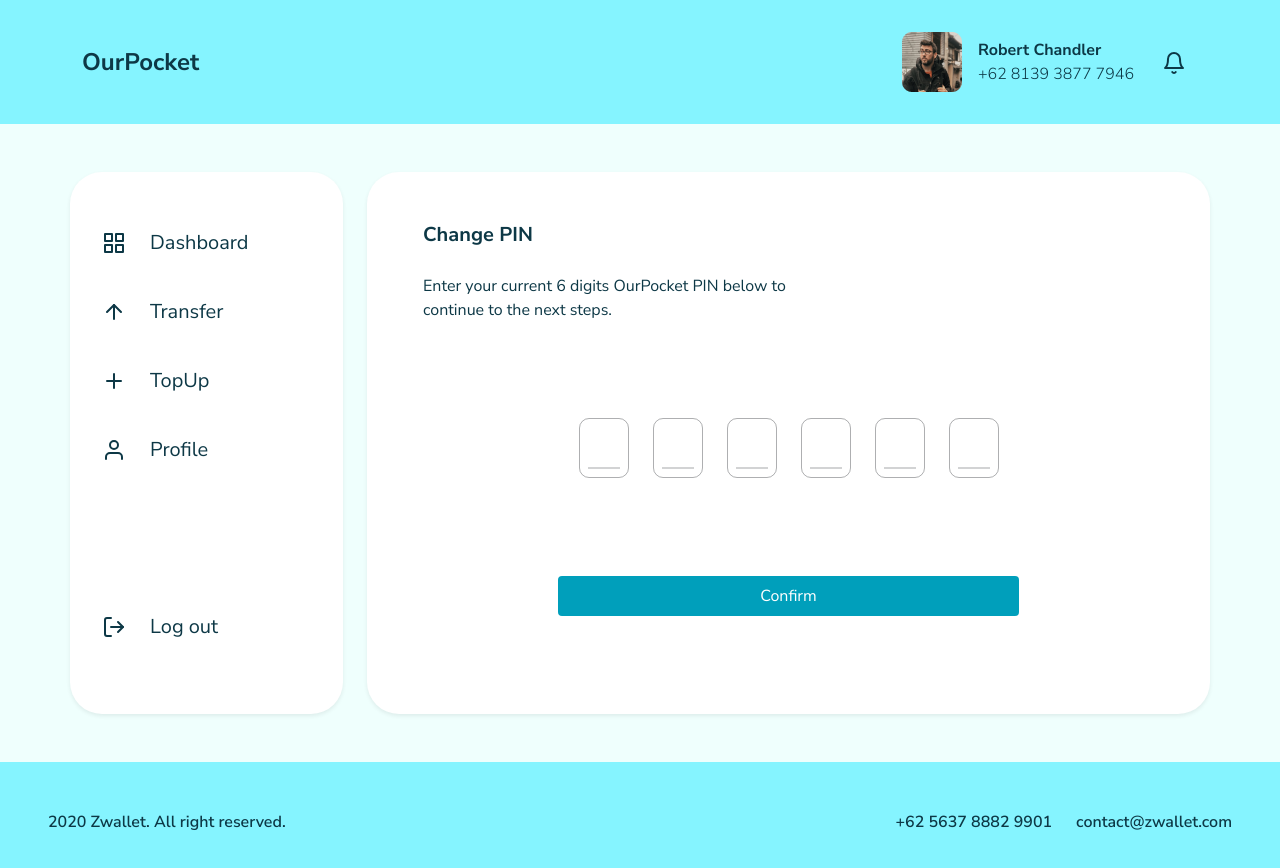
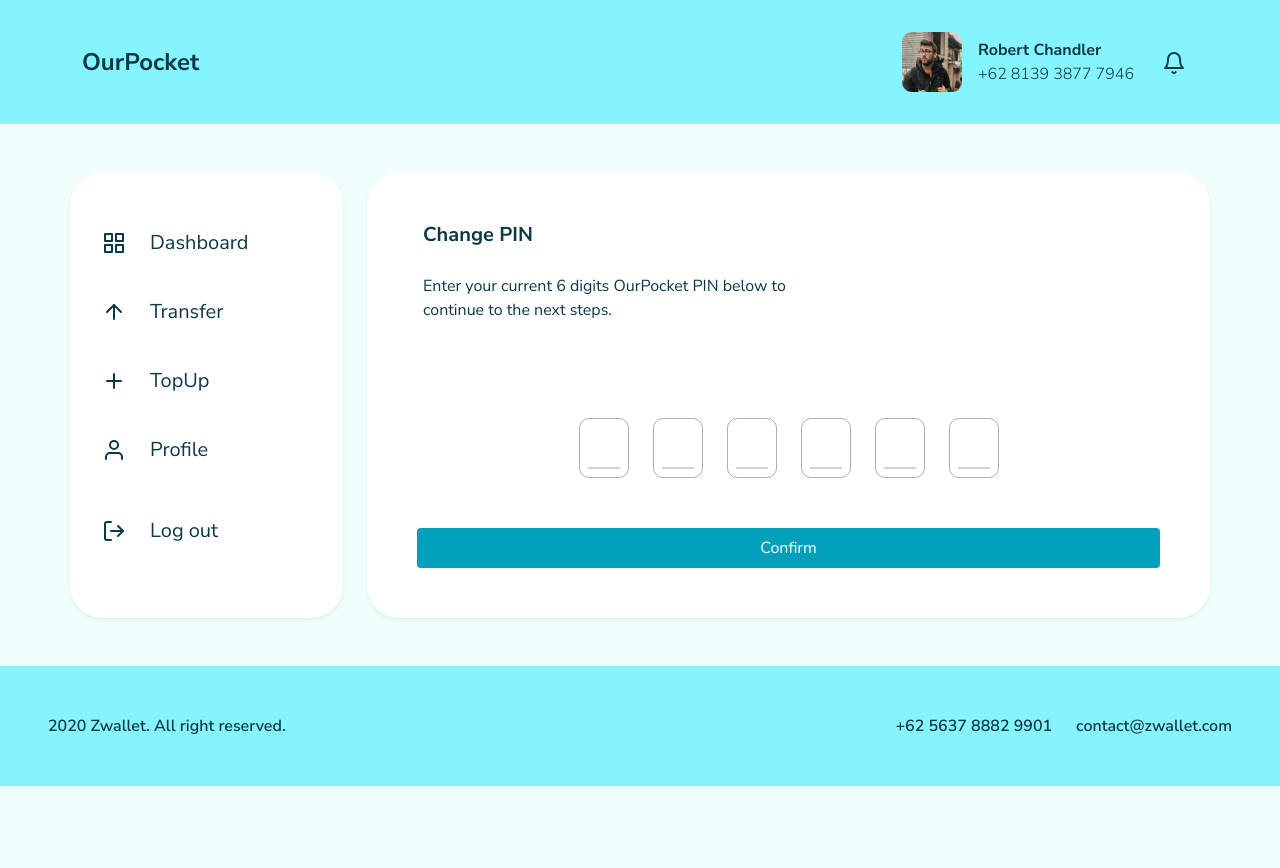
Before and after one commit to afrizalsofyan/fw9-react-ourpocket, a React (Create React App) app: page /home/profile/change-pin in a window 1280 px wide. Shown: the top 868 px of the page. After the commit the page ends 800 px from the top, so only its background shows below. Built offline with nearby package versions, Linux system fonts and the light colour scheme.

Commit message:
fix: update formik form

```diff
--- a/src/pages/dashboard/AddNewPhone.js
+++ b/src/pages/dashboard/AddNewPhone.js
@@ -1,6 +1,6 @@
 import React from "react";
 import { ProfileLayout } from "../../components/ContentLayout";
-import { Link, useNavigate } from "react-router-dom";
+import { useNavigate } from "react-router-dom";
 import { FiPhone } from "react-icons/fi";
 import InputField from "../../components/InputField";
 import { Formik } from "formik";
--- a/src/pages/dashboard/ChangeNewPin.js
+++ b/src/pages/dashboard/ChangeNewPin.js
@@ -1,9 +1,84 @@
 import React from 'react'
-import { Link } from 'react-router-dom'
+import { Form } from 'react-bootstrap';
+import { Link, useNavigate } from 'react-router-dom'
+import { ButtonSubmit } from '../../components/ButtonAuth';
 import { ProfileLayout } from '../../components/ContentLayout'
 import { InputPin } from '../../components/InputField'
 
+import * as Yup from 'yup'
+import { Formik } from 'formik';
+
+const changePinSchema = Yup.object().shape({
+  pin: Yup.array().of(
+    Yup.string().matches(/[0-9]{1}/, "Must number value").required('Pin is required'),
+    // Yup.object().shape({
+    //   0:
+    //   2: Yup.string().min(1).max(1).matches(/[0-9]{1}/, "Must number value").required(),
+    //   3: Yup.string().min(1).max(1).matches(/[0-9]{1}/, "Must number value").required(),
+    //   4: Yup.string().min(1).max(1).matches(/[0-9]{1}/, "Must number value").required(),
+    //   5: Yup.string().min(1).max(1).matches(/[0-9]{1}/, "Must number value").required(),
+    // })
+  )
+});
+
+const ChangePinForm = ({errors, handleChange, handleSubmit }) => {
+  return (
+    <Form noValidate onSubmit={handleSubmit} onChange={handleChange}>
+      <div className="d-flex flex-row pin-wrapper gap-2 gap-md-2 gap-lg-4 justify-content-center my-5">
+      <InputPin
+                name={`pin[${0}]`}
+                type="text"
+                // isInvalid={!!errors.pin}
+              />
+              <InputPin
+                name={`pin[${1}]`}
+                type="text"
+                // isInvalid={!!errors.pin}
+              />
+              <InputPin
+                name={`pin[${2}]`}
+                type="text"
+                // isInvalid={!!errors.pin}
+              />
+              <InputPin
+                name={`pin[${3}]`}
+                type="text"
+                // isInvalid={!!errors.pin}
+              />
+              <InputPin
+                name={`pin[${4}]`}
+                type="text"
+                // isInvalid={!!errors.pin}
+              />
+              <InputPin
+                name={`pin[${5}]`}
+                type="text"
+                // isInvalid={!!errors.pin}
+              />
+      </div>
+      <span className="fs-1 py-5">
+        {errors.pin}
+      </span>
+      <ButtonSubmit textButton="Confirm" />
+      {/* <div className="d-grid px-5 mb-5 w-75 mx-auto">
+              <Link
+                to="newPin"
+                className="btn border-0 px-4 py-2 btn-prim-1"
+              >
+                <span>Confirm</span>
+              </Link>
+            </div> */}
+    </Form>
+  );
+};
+
 function ChangeNewPin() {
+  const redirect = useNavigate()
+  const onSubmitPin = (val) => {
+    const finalPin = val.pin.join('')
+    console.log(finalPin)
+    redirect('../../details')
+  }
   return (
     <>
     <ProfileLayout
@@ -11,19 +86,16 @@ function ChangeNewPin() {
       subtitleText="Type your new 6 digits security PIN to use in OurPocket."
       child={
         <>
-          <div className="d-flex flex-row pin-wrapper gap-2 gap-md-2 gap-lg-4 justify-content-center my-5">
-              <InputPin />
-              <InputPin />
-              <InputPin />
-              <InputPin />
-              <InputPin />
-              <InputPin />
-            </div>
-          <div className='d-grid px-5 mb-5 w-75 mx-auto'>
-              <Link to="../../details" className="btn border-0 px-4 py-2 btn-prim-1">
-                  <span>Confirm</span>
-              </Link>
-          </div>
+          <Formik
+              onSubmit={onSubmitPin}
+              initialValues={{
+                pin: [''],
+              }}
+
+              validationSchema={changePinSchema}
+            >
+              {(props) => <ChangePinForm {...props} />}
+            </Formik>
         </>
       }
     />
--- a/src/pages/dashboard/ChangePassword.js
+++ b/src/pages/dashboard/ChangePassword.js
@@ -1,6 +1,6 @@
 import React from "react";
 import { ProfileLayout } from "../../components/ContentLayout";
-import { Link, useNavigate } from "react-router-dom";
+import { useNavigate } from "react-router-dom";
 import { FiEyeOff, FiLock } from "react-icons/fi";
 import InputField from "../../components/InputField";
 import { Form } from "react-bootstrap";
--- a/src/pages/dashboard/ChangePin.js
+++ b/src/pages/dashboard/ChangePin.js
@@ -1,9 +1,83 @@
+import { FieldArray, Formik } from "formik";
 import React from "react";
-import { Link } from "react-router-dom";
+import { Form } from "react-bootstrap";
+import { Link, useNavigate } from "react-router-dom";
 import { ProfileLayout } from "../../components/ContentLayout";
 import { InputPin } from "../../components/InputField";
+import * as Yup from "yup";
+import { ButtonSubmit } from "../../components/ButtonAuth";
+
+const changePinSchema = Yup.object().shape({
+  pin: Yup.array().of(
+    Yup.string().matches(/[0-9]{1}/, "Must number value").required('Pin is required'),
+    // Yup.object().shape({
+    //   0:
+    //   2: Yup.string().min(1).max(1).matches(/[0-9]{1}/, "Must number value").required(),
+    //   3: Yup.string().min(1).max(1).matches(/[0-9]{1}/, "Must number value").required(),
+    //   4: Yup.string().min(1).max(1).matches(/[0-9]{1}/, "Must number value").required(),
+    //   5: Yup.string().min(1).max(1).matches(/[0-9]{1}/, "Must number value").required(),
+    // })
+  )
+});
+
+const ChangePinForm = ({errors, handleChange, handleSubmit }) => {
+  return (
+    <Form noValidate onSubmit={handleSubmit} onChange={handleChange}>
+      <div className="d-flex flex-row pin-wrapper gap-2 gap-md-2 gap-lg-4 justify-content-center my-5">
+      <InputPin
+                name={`pin[${0}]`}
+                type="text"
+                // isInvalid={!!errors.pin}
+              />
+              <InputPin
+                name={`pin[${1}]`}
+                type="text"
+                // isInvalid={!!errors.pin}
+              />
+              <InputPin
+                name={`pin[${2}]`}
+                type="text"
+                // isInvalid={!!errors.pin}
+              />
+              <InputPin
+                name={`pin[${3}]`}
+                type="text"
+                // isInvalid={!!errors.pin}
+              />
+              <InputPin
+                name={`pin[${4}]`}
+                type="text"
+                // isInvalid={!!errors.pin}
+              />
+              <InputPin
+                name={`pin[${5}]`}
+                type="text"
+                // isInvalid={!!errors.pin}
+              />
+      </div>
+      <span className="fs-1 py-5">
+        {errors.pin}
+      </span>
+      <ButtonSubmit textButton="Confirm" />
+      {/* <div className="d-grid px-5 mb-5 w-75 mx-auto">
+              <Link
+                to="newPin"
+                className="btn border-0 px-4 py-2 btn-prim-1"
+              >
+                <span>Confirm</span>
+              </Link>
+            </div> */}
+    </Form>
+  );
+};
 
 function ChangePin() {
+  const redirect = useNavigate()
+  const onSubmitPin = (val) => {
+    const finalPin = val.pin.join('')
+    console.log(finalPin)
+    redirect('new-pin')
+  }
   return (
     <>
       <ProfileLayout
@@ -11,22 +85,16 @@ function ChangePin() {
         subtitleText="Enter your current 6 digits OurPocket PIN below to continue to the next steps."
         child={
           <>
-            <div className="d-flex flex-row pin-wrapper gap-2 gap-md-2 gap-lg-4 justify-content-center my-5">
-              <InputPin />
-              <InputPin />
-              <InputPin />
-              <InputPin />
-              <InputPin />
-              <InputPin />
-            </div>
-            <div className="d-grid px-5 mb-5 w-75 mx-auto">
-              <Link
-                to="newPin"
-                className="btn border-0 px-4 py-2 btn-prim-1"
-              >
-                <span>Confirm</span>
-              </Link>
-            </div>
+            <Formik
+              onSubmit={onSubmitPin}
+              initialValues={{
+                pin: [''],
+              }}
+
+              validationSchema={changePinSchema}
+            >
+              {(props) => <ChangePinForm {...props} />}
+            </Formik>
           </>
         }
       />
--- a/src/pages/dashboard/TransferAmount.js
+++ b/src/pages/dashboard/TransferAmount.js
@@ -7,7 +7,7 @@ import ContentLayout from "../../components/ContentLayout";
 import { UserCard } from "../../components/UserCard";
 import Img3 from "../../assets/images/img/img3.png";
 import { FiEdit2 } from "react-icons/fi";
-import { Link, useNavigate, useParams } from "react-router-dom";
+import { useNavigate, useParams } from "react-router-dom";
 import { Formik } from "formik";
 import * as Yup from "yup";
 import { ButtonSubmit } from "../../components/ButtonAuth";
```
Also changed, not shown: src/pages/auth/CreatePin.js (line endings or trailing spaces).
